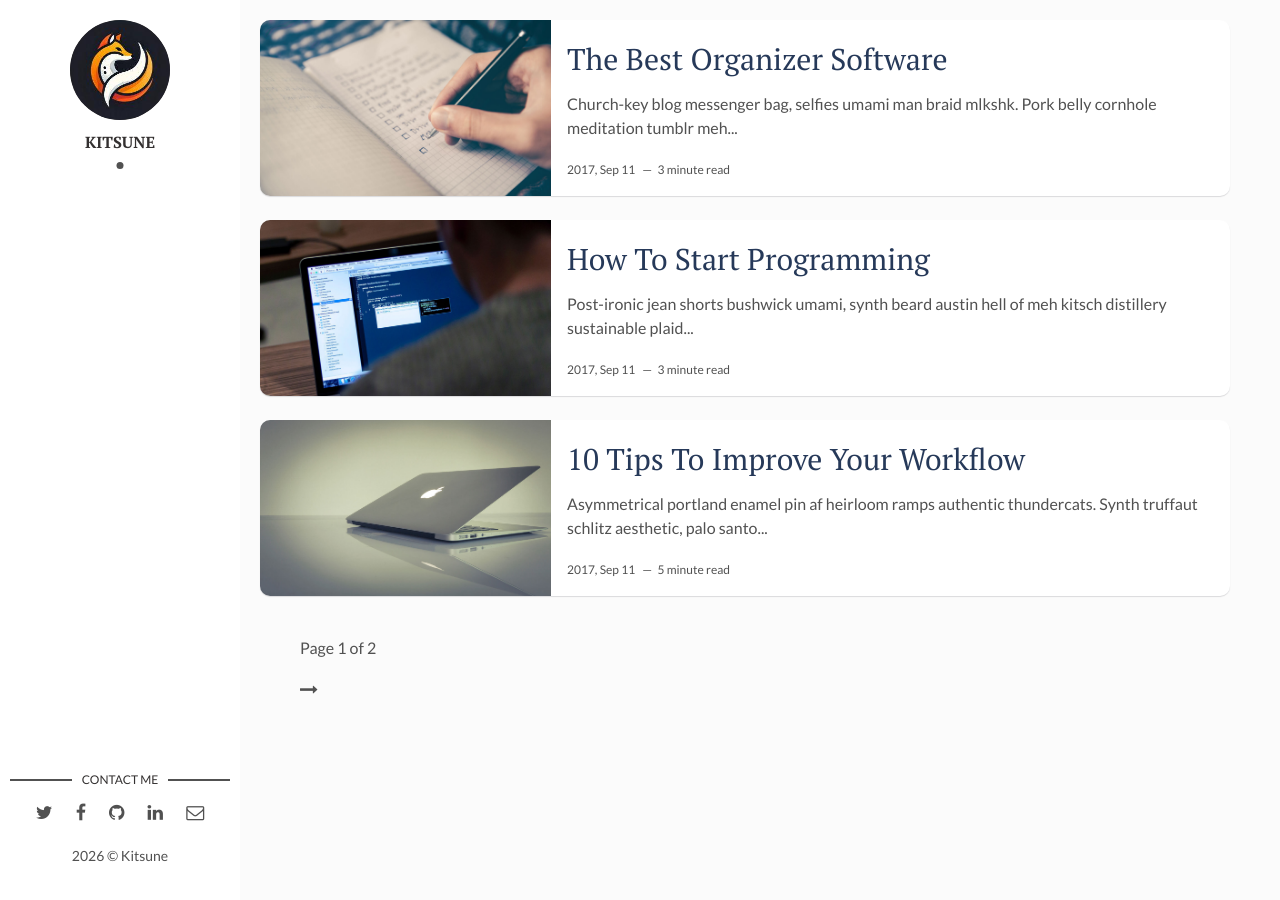
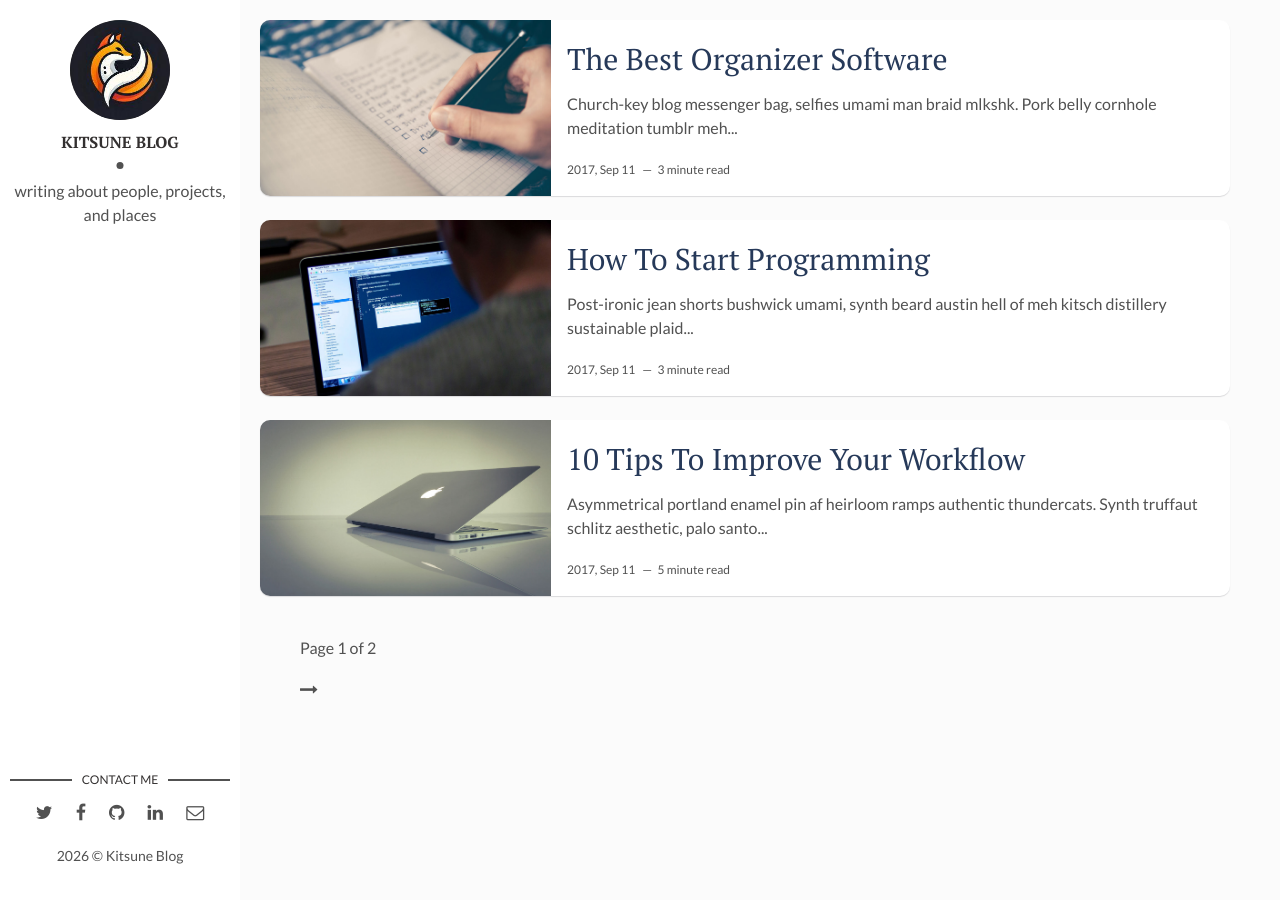
Before and after one commit to foxblogs/pages, a Jekyll site: the page built from index.html, in a window 1280 px wide. Built offline with Jekyll 4.4.1, drawn with Linux system fonts in a browser that asks for light colours; the list of posts is cut into pages by our own code.

Commit message:
Update author name and description in config

```diff
--- a/_config.yml
+++ b/_config.yml
@@ -9,9 +9,9 @@ url: "https://foxblogs.github.io/pages" # the base hostname & protocol for your
 site-twitter: # if your site has a twitter account, enter it here
 
 # Author Settings
-author: Kitsune # add your name
+author: Kitsune Blog # add your name
 author-img: logo.jpg # add your photo
-about-author: # add description
+about-author: writing about people, projects, and places # add description
 social-twitter: # add your Twitter handle
 social-facebook: # add your Facebook handle
 social-github:  # add your Github handle
```
